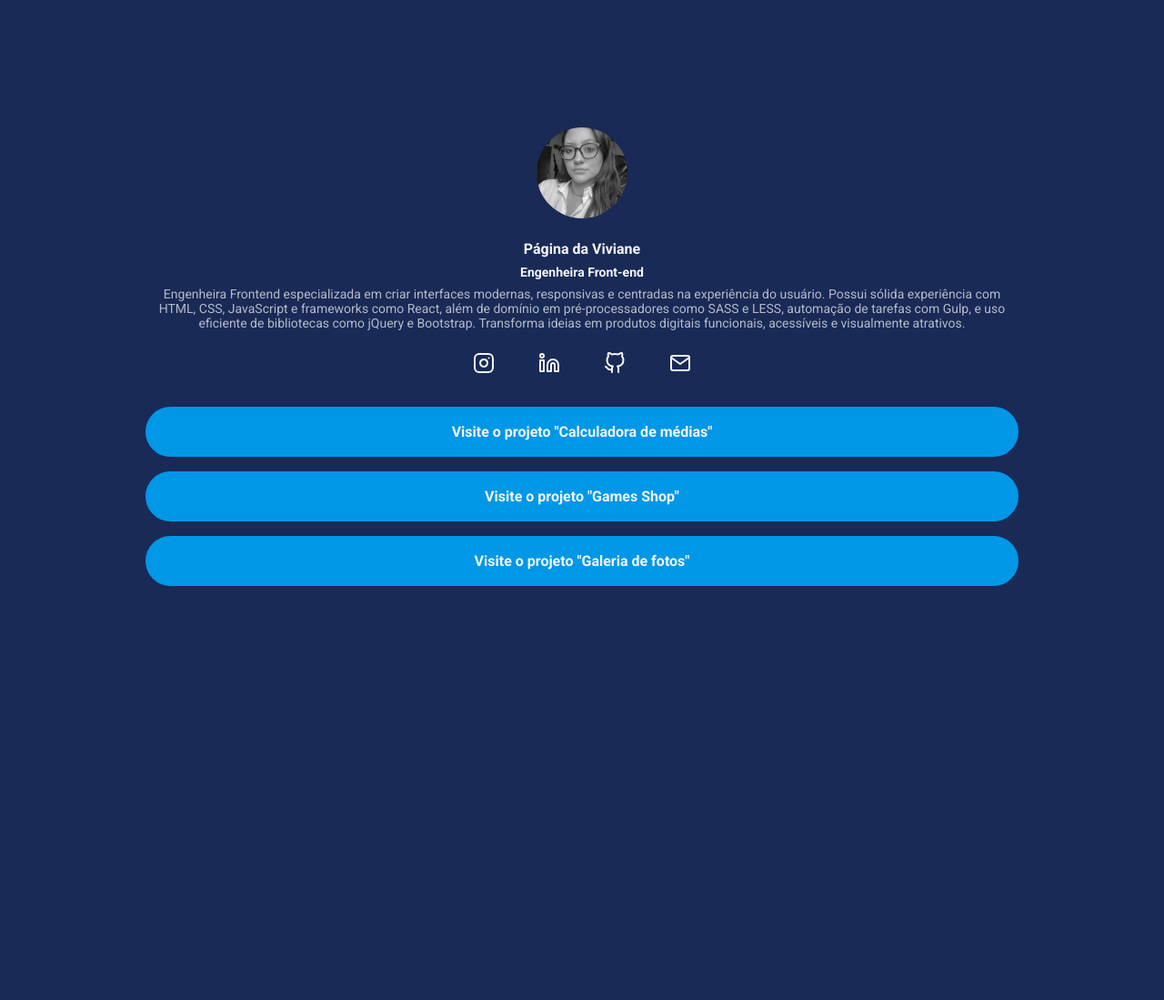
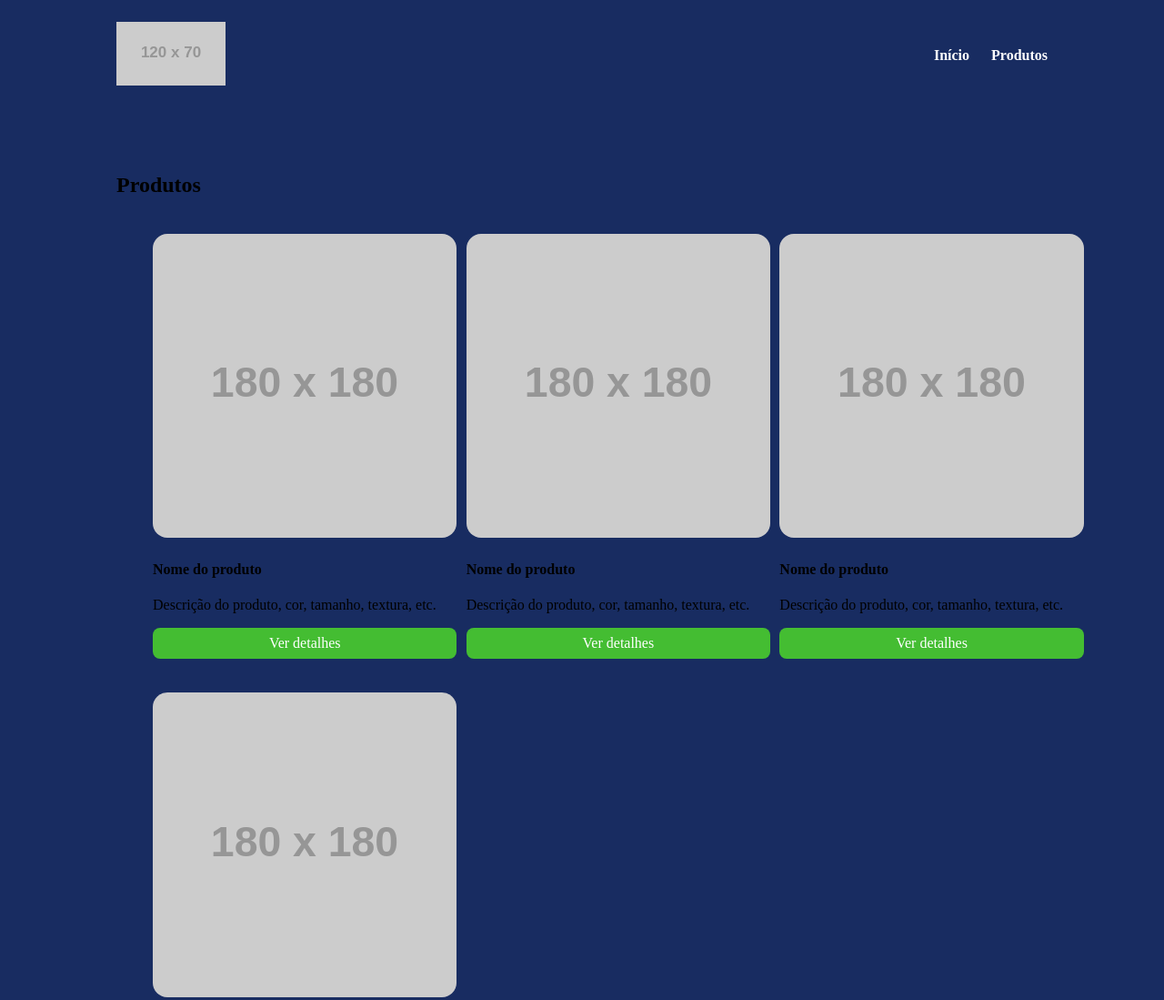
Before and after one commit to vivianetemoteoferrari/curso_ebac_frontend, a website: page exercicio_less/index.html in a window 1280 px wide. Shown: the top 1099 px of the page at 91% size. Before the commit the page ends 800 px from the top, so only its background shows below. Drawn offline with nearby package versions, Linux system fonts and the light colour scheme; files that its build step writes are made by us from their sources; placeholder pictures from the web are drawn by us.

Commit message:
Exercicio Less do modulo 17 EBAC

```diff
--- a/exercicio_less/index.html
+++ b/exercicio_less/index.html
@@ -4,67 +4,76 @@
     <meta charset="UTF-8">
     <meta http-equiv="X-UA-Compatible" content="IE=edge">
     <meta name="viewport" content="width=device-width, initial-scale=1.0">
-    <title>Página da Viviane</title>
-    <link rel="stylesheet" href="build/styles/main.css">
+    <title>Document</title>
     <link rel="preconnect" href="https://fonts.googleapis.com">
     <link rel="preconnect" href="https://fonts.gstatic.com" crossorigin>
     <link href="https://fonts.googleapis.com/css2?family=Roboto:wght@400;700&display=swap" rel="stylesheet">
+    <link rel="stylesheet" href="./build/styles/main.css">
 </head>
 <body>
-    <div class="container">
-        <header>
-            <img class="profile-avatar" src="./src/images/avatar.jpg" />
-            <div class="profile-bio">
-                <h1 class="profile-bio-name">Página da Viviane</h1>
-                <h2 class="profile-bio-subtitle">Engenheira Front-end</h2>
-                <p class="profile-bio-description">
-                    Engenheira Frontend especializada em criar interfaces modernas, responsivas e centradas na experiência do usuário. Possui sólida experiência com HTML, CSS, JavaScript e frameworks como React, além de domínio em pré-processadores como SASS e LESS, automação de tarefas com Gulp, e uso eficiente de bibliotecas como jQuery e Bootstrap. Transforma ideias em produtos digitais funcionais, acessíveis e visualmente atrativos.
-                </p>
+    <header>
+        <div class="container">
+            <div class="branding">
+                <img src="https://via.placeholder.com/120x70" />
             </div>
-        </header>
-        <nav>
-            <ul class="social-links">
-                <li>
-                    <a href="">
-                        <img src="./src/images/instagram.svg" alt="Logo do Instagram" />
+            <nav>
+                <ul class="menu">
+                    <li>
+                        <a href="#">Início</a>
+                    </li>
+                    <li>
+                        <a href="#">Produtos</a>
+                    </li>
+                </ul>
+            </nav>
+        </div>
+    </header>
+    <section>
+        <div class="container">
+            <h2>Produtos</h2>
+            <ul class="products">
+                <li class="product-item">
+                    <img src="https://via.placeholder.com/180x180" />
+                    <h4>Nome do produto</h4>
+                    <p>
+                        Descrição do produto, cor, tamanho, textura, etc.
+                    </p>
+                    <a href="#" class="product-button">
+                        Ver detalhes
                     </a>
                 </li>
-                <li>
-                    <a href="">
-                        <img src="./src/images/linkedin.svg" alt="Logo do Linkedin" />
+                <li class="product-item">
+                    <img src="https://via.placeholder.com/180x180" />
+                    <h4>Nome do produto</h4>
+                    <p>
+                        Descrição do produto, cor, tamanho, textura, etc.
+                    </p>
+                    <a href="#" class="product-button">
+                        Ver detalhes
                     </a>
                 </li>
-                <li>
-                    <a href="">
-                        <img src="./src/images/github.svg" alt="Logo do Github" />
+                <li class="product-item">
+                    <img src="https://via.placeholder.com/180x180" />
+                    <h4>Nome do produto</h4>
+                    <p>
+                        Descrição do produto, cor, tamanho, textura, etc.
+                    </p>
+                    <a href="#" class="product-button">
+                        Ver detalhes
                     </a>
                 </li>
-                <li>
-                    <a href="">
-                        <img src="./src/images/mail.svg" alt="Logo do Email" />
+                <li class="product-item">
+                    <img src="https://via.placeholder.com/180x180" />
+                    <h4>Nome do produto</h4>
+                    <p>
+                        Descrição do produto, cor, tamanho, textura, etc.
+                    </p>
+                    <a href="#" class="product-button">
+                        Ver detalhes
                     </a>
                 </li>
             </ul>
-        </nav>
-        <nav>
-            <ul class="projects-list">
-                <li class="projects-list-item">
-                    <a href="">
-                        Visite o projeto "Calculadora de médias"
-                    </a>
-                </li>
-                <li class="projects-list-item">
-                    <a href="">
-                        Visite o projeto "Games Shop"
-                    </a>
-                </li>
-                <li class="projects-list-item">
-                    <a href="">
-                        Visite o projeto "Galeria de fotos"
-                    </a>
-                </li>
-            </ul>
-        </nav>
-    </div>
+        </div>
+    </section>
 </body>
 </html>
--- a/exercicio_less/src/styles/main.less
+++ b/exercicio_less/src/styles/main.less
@@ -6,17 +6,15 @@
 .marginBottom8 {
     margin-bottom: 8px;
 }
-
-* {
+zz* {
     margin: 0;
     padding: 0;
     box-sizing: border-box;
-    font-family: 'Roboto', sans-serif;
+    font-family: Roboto, sans-serif;
 }
 
 body {
     background-color: #colors[backgroundColor];
-    color: #colors[textColor];
 }
 
 li {
@@ -24,94 +22,89 @@ li {
 }
 
 .container {
-    max-width: 960px;
+    max-width: 1024px;
     width: 100%;
     margin: 0 auto;
-    height: 100vh;
+}
+
+header {
+    background-color: #colors[backgroundColor];
+    position: sticky;
+    top: 0;
+    left: 0;
+}
+
+header .container {
     display: flex;
-    flex-direction: column;
-    justify-content: center;
+    justify-content: space-between;
+    align-items: center;
+    padding: 16px 0;
+}
 
-    @media @breakpointMobile {
-        max-width: 70%;
+.menu {
+    display: flex;
+}
+
+.menu li {
+    font-weight: bold;
+    margin-left: 24px;
+}
+
+.menu li a {
+    color: #colors[textColor];
+    text-decoration: none;
+}
+
+section {
+    padding: 56px 0;
+}
+
+.products {
+    margin-top: 40px;
+    display: grid;
+    grid-template-columns: repeat(3, 32.66%);
+    column-gap: 1%;
+    row-gap: 4%;
+    width: 100%;
+}
+
+.product-item img {
+    width: 100%;
+    border-radius: 16px;
+}
+
+.product-button {
+    display: block;
+    background-color: #colors[buttonColor];
+    color: #colors[textColor];
+    text-align: center;
+    padding: 8px 0;
+    border-radius: 8px;
+    margin-top: 8px;
+    text-decoration: none;
+}
+
+.product-button:hover {
+    background-color: #colors[buttonColorHover];
+}
+
+@media screen and (max-width: 1023px) {
+    .container {
+        max-width: 80%;
     }
 
-    @media @breakpointTablet {
-        max-width: 80%;
+    .products {
+        grid-template-columns: repeat(2, 48.5%);
+        column-gap: 3%;
     }
 }
 
-header {
-    padding-bottom: 24px;
+@media screen and (max-width: 767px) {
+    .products {
+        display: block;
+    }
 
-    .profile-avatar {
-        display: block;
-        margin: 0 auto 24px;
-        border-radius: 50%;
-        width: 100px;
-        height: 100px;
+    .product-item  {
+        margin-bottom: 32px;
     }
 }
-
-.profile-bio {
-    text-align: center;
-
-    &-name {
-        font-size: 16px;
-        .marginBottom8();
-    }
-
-    &-subtitle {
-        font-size: 14px;
-        .marginBottom8();
-    }
-
-    &-description {
-        font-size: 14px;
-        opacity: .7;
-    }
-}
-
-.social-links {
-    display: flex;
-    justify-content: space-between;
-    max-width: 240px;
-    width: 100%;
-    margin: 0 auto;
-
-    li {
-
-        img {
-            transition: all ease .3s;
-
-            &:hover {
-                transform: scale(1.3);
-            }
-        }
-    }
-}
-
-.projects-list {
-    margin-top: 32px;
-
-    &-item {
-        a {
-            text-decoration: none;
-            background-color: #colors[buttonColor];
-            display: block;
-            padding: 16px 20px;
-            margin-bottom: 16px;
-            text-align: center;
-            color: #colors[textColor];
-            font-weight: bold;
-            border-radius: 30px;
-            border: 2px solid #colors[buttonColor];
-            transition: all ease .5s;
-
-            &:hover {
-                color: #colors[buttonColor];
-                background-color: transparent;
-            }
-        }
-    }
-}
--- a/exercicio_less/src/styles/mapas.less
+++ b/exercicio_less/src/styles/mapas.less
@@ -1,5 +1,6 @@
 #colors() {
-    backgroundColor: #192a56;
-    buttonColor: #0097e6;
-    textColor: #f5f6fa;
+    backgroundColor: #182C61;
+    buttonColor: #44bd32;
+    buttonColorHover: #4cd137;
+    textColor: #fff;
 }
```
Also changed, not shown: exercicio_less/src/images/avatar.jpg (deleted), exercicio_less/src/images/github.svg (deleted), exercicio_less/src/images/instagram.svg (deleted), exercicio_less/src/images/linkedin.svg (deleted), exercicio_less/src/images/mail.svg (deleted).
